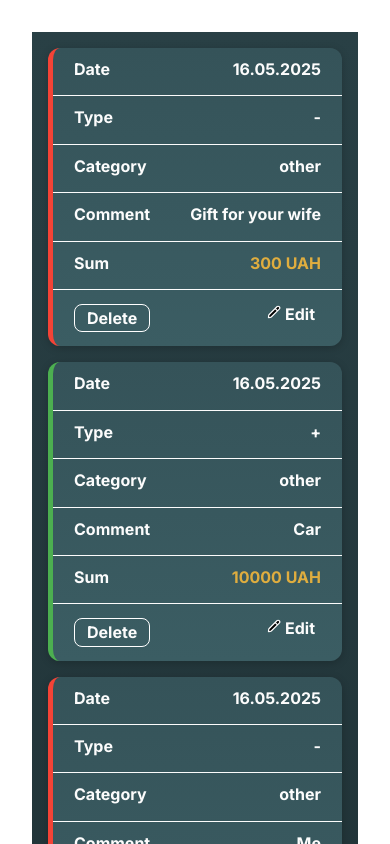
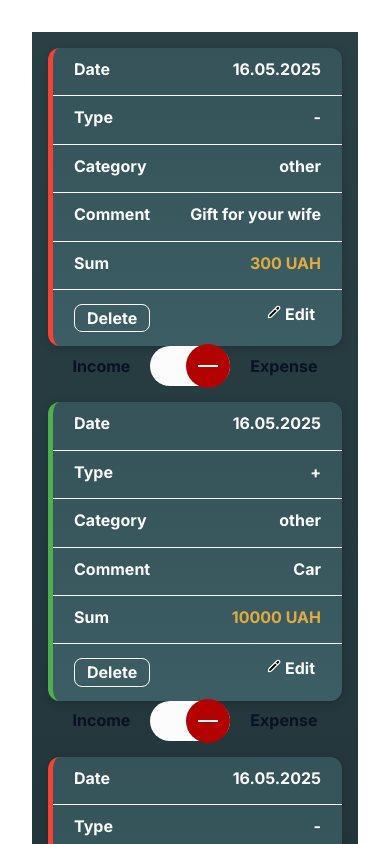
Before and after one commit to maskaa22/nightCodeStudio-front, a React (Vite) app: page / in a window 390 px wide. Shown: the top 844 px of the page. Built offline with nearby package versions, Linux system fonts and the light colour scheme.

Commit message:
transactionList-mobileVersion

```diff
--- a/src/components/transactionsItem/TransactionsItem.jsx
+++ b/src/components/transactionsItem/TransactionsItem.jsx
@@ -37,7 +37,7 @@ const TransactionsItem = ({ date, type, category, comment, sum }) => {
           <button className={s.deleteBtn}>Delete</button>
         </div>
       </li>
-      {/* <ModalEditTranssaction/> */}
+      <ModalEditTranssaction />
     </div>
   );
 };
```
